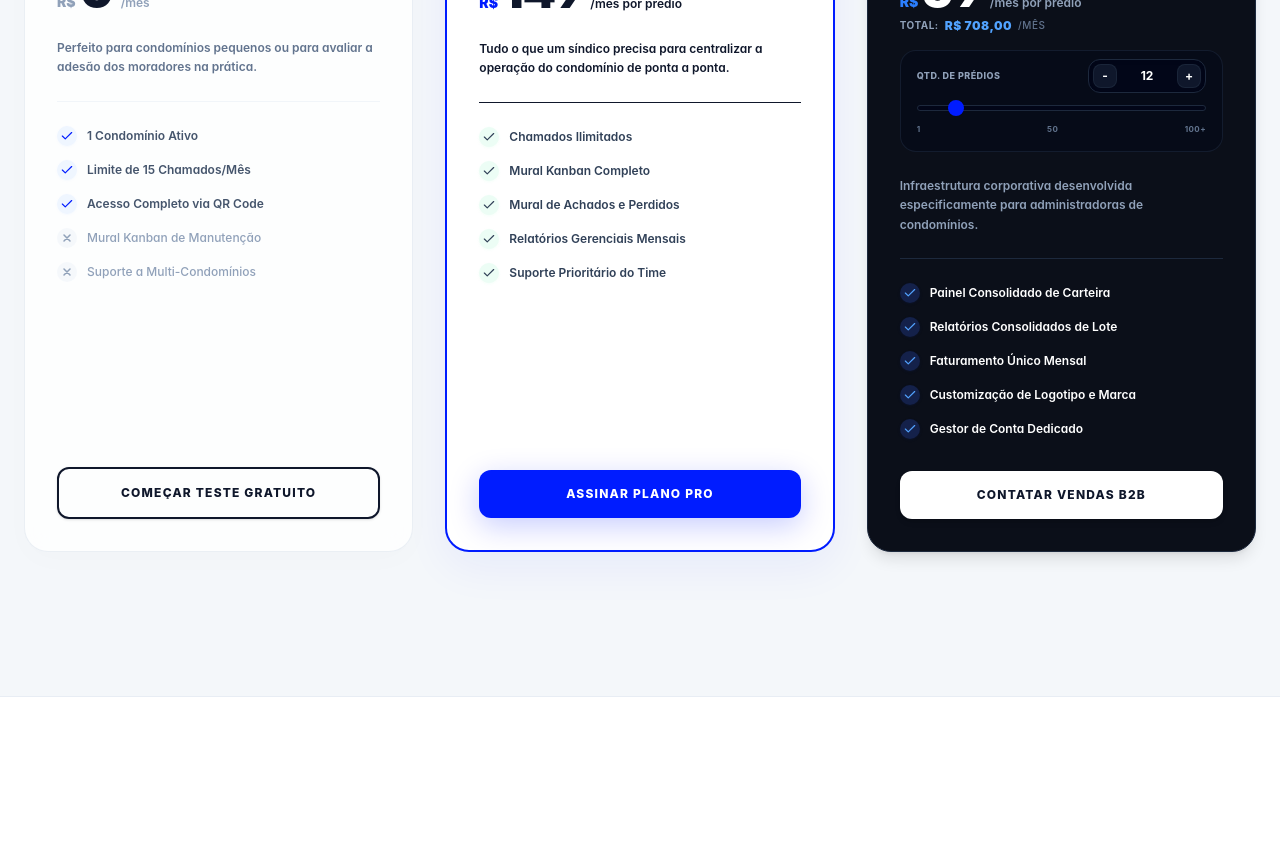
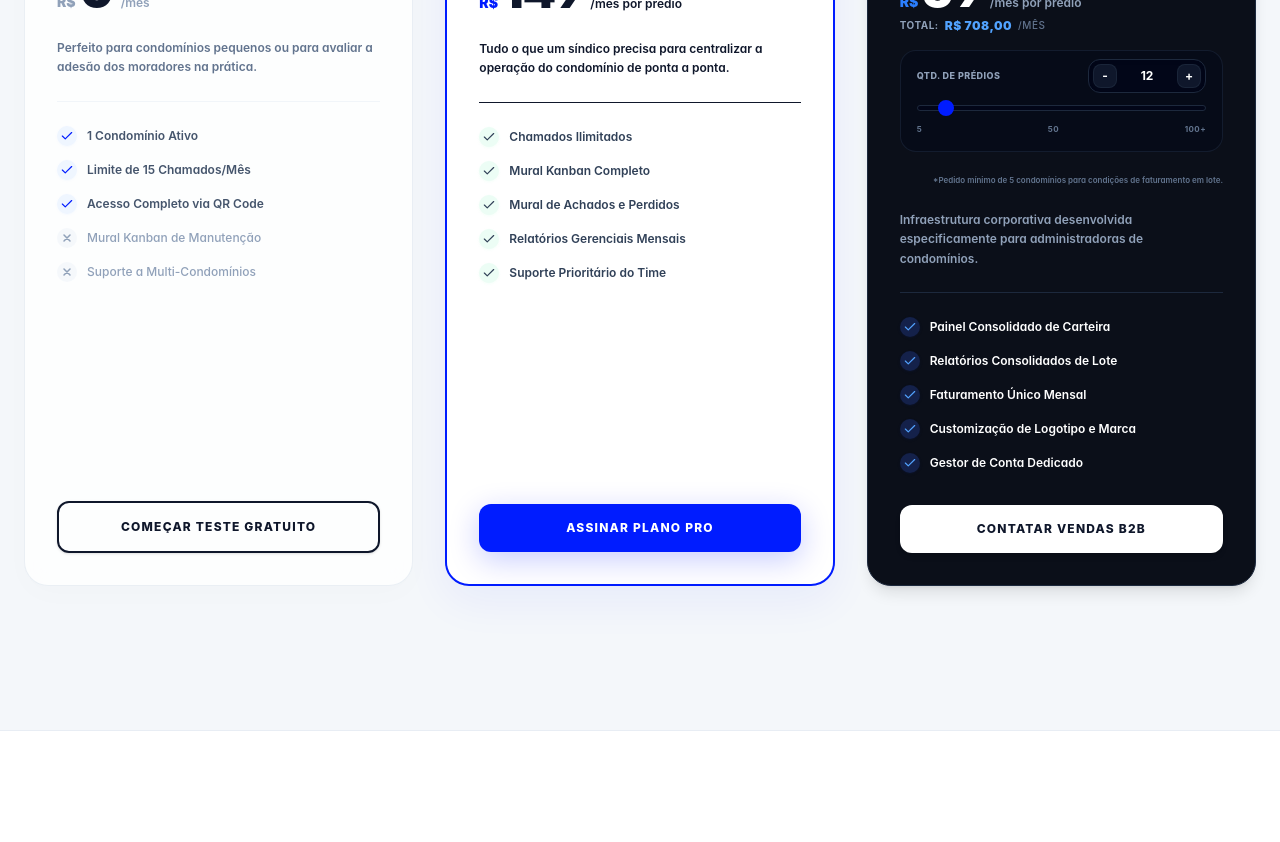
Before and after one commit to Leonardo-Tobias/Zelify-LP, a React (Vite) app: page / in a window 1280 px wide. Shown: the part 5560-6402 px from the top of the page. Built offline with nearby package versions, Linux system fonts and the light colour scheme.

Commit message:
fix: impoe limite minimo de 5 condominios no simulador corporate da LP

```diff
--- a/src/App.tsx
+++ b/src/App.tsx
@@ -1278,7 +1278,7 @@ export default function App() {
                       <div className="flex items-center space-x-1.5 bg-slate-950 border border-slate-800 rounded-xl px-1 py-1 shadow-inner">
                         <button
                           type="button"
-                          onClick={() => setCondoCount(prev => Math.max(1, prev - 1))}
+                          onClick={() => setCondoCount(prev => Math.max(5, prev - 1))}
                           className="w-6 h-6 rounded-lg bg-slate-900 hover:bg-slate-800 active:scale-[0.92] text-slate-350 hover:text-white flex items-center justify-center font-bold transition-all border border-slate-800/85 cursor-pointer text-xs select-none"
                         >
                           -
@@ -1286,12 +1286,12 @@ export default function App() {
                         <input
                           type="number"
                           id="condo-qty"
-                          min={1}
+                          min={5}
                           max={500}
                           value={condoCount}
                           onChange={(e) => {
                             const val = parseInt(e.target.value);
-                            setCondoCount(isNaN(val) ? 1 : Math.max(1, Math.min(500, val)));
+                            setCondoCount(isNaN(val) ? 5 : Math.max(5, Math.min(500, val)));
                           }}
                           className="w-12 bg-transparent text-white text-center font-bold focus:outline-none text-xs [appearance:textfield] [&::-webkit-outer-spin-button]:appearance-none [&::-webkit-inner-spin-button]:appearance-none"
                         />
@@ -1309,7 +1309,7 @@ export default function App() {
                       <input
                         type="range"
                         id="condo-range"
-                        min={1}
+                        min={5}
                         max={100}
                         value={condoCount > 100 ? 100 : condoCount}
                         onChange={(e) => setCondoCount(parseInt(e.target.value))}
@@ -1318,11 +1318,14 @@ export default function App() {
                     </div>
 
                     <div className="flex justify-between text-[8px] text-slate-500 font-bold uppercase tracking-wider">
-                      <span>1</span>
+                      <span>5</span>
                       <span>50</span>
                       <span>100+</span>
                     </div>
                   </div>
+                  <p className="text-[8px] text-slate-500 text-right mt-1.5 leading-normal font-semibold">
+                    *Pedido mínimo de 5 condomínios para condições de faturamento em lote.
+                  </p>
                 </div>
 
                 <p className="text-slate-400 text-xs font-semibold leading-relaxed">
```
